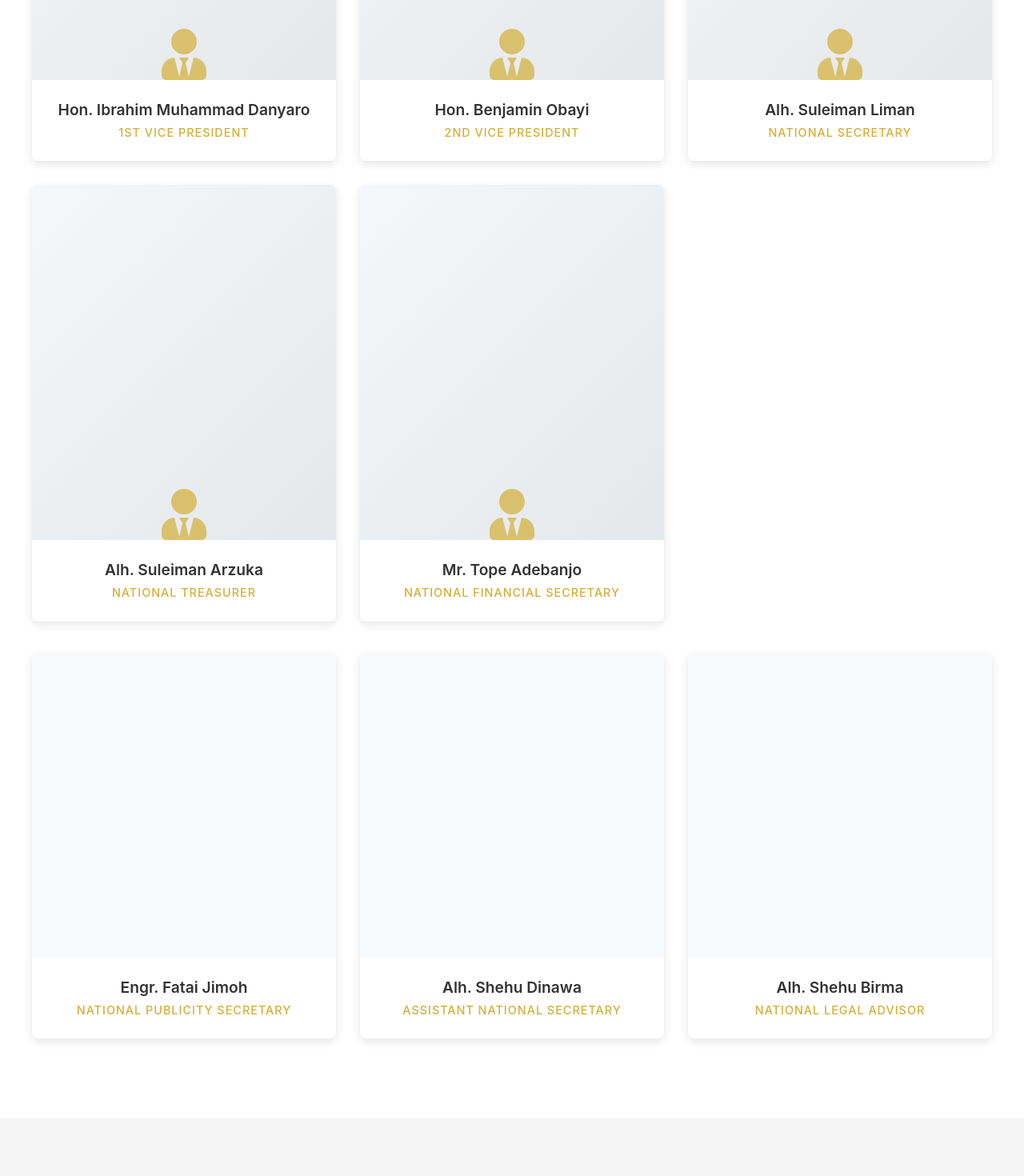
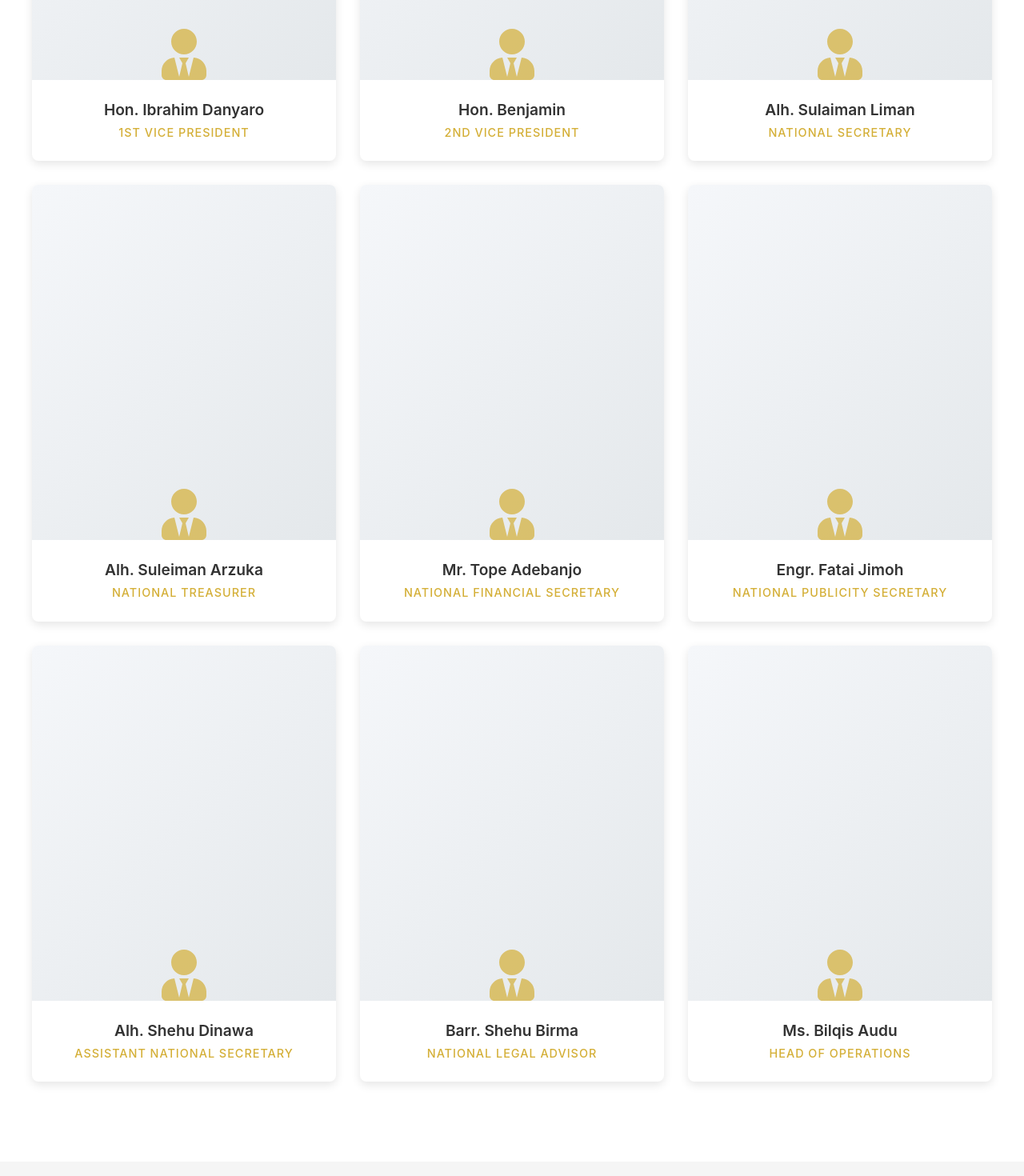
Before and after one commit to Ohiwemeh/minersassoiciation, a React (Vite) app: page /about/board-members in a window 1280 px wide. Shown: the part 1940-3410 px from the top of the page at 80% size. Built offline with nearby package versions, Linux system fonts and the light colour scheme.

Commit message:
LEADERSHIP UPDATES

```diff
--- a/src/pages/BoardMembers.tsx
+++ b/src/pages/BoardMembers.tsx
@@ -46,72 +46,69 @@ const BoardMembers = () => {
             </div>
           </div>
 
-          {/* Other Board Members */}
+          {/* Board Members List */}
           <h3 className="section-subtitle" style={{ textAlign: 'center', marginBottom: '40px' }}>Board of Directors</h3>
 
           <div className="grid-3">
-            {/* 1st Vice President */}
+            {/* Board Member 1 */}
             <div className="team-card reveal">
               <div className="team-image-container no-image">
                 <FaUserTie className="placeholder-icon" />
               </div>
               <div className="team-info">
-                <h3 className="team-name">Hon. Ibrahim Muhammad Danyaro</h3>
-                <p className="team-position">1st Vice President</p>
+                <h3 className="team-name">Hon. Ibrahim Danyaro</h3>
+                <p className="team-position">1ST VICE PRESIDENT</p>
               </div>
             </div>
 
-            {/* 2nd Vice President */}
+            {/* Board Member 3 */}
             <div className="team-card reveal">
               <div className="team-image-container no-image">
                 <FaUserTie className="placeholder-icon" />
               </div>
               <div className="team-info">
-                <h3 className="team-name">Hon. Benjamin Obayi</h3>
-                <p className="team-position">2nd Vice President</p>
+                <h3 className="team-name">Hon. Benjamin</h3>
+                <p className="team-position">2ND VICE PRESIDENT</p>
               </div>
             </div>
 
-            {/* National Secretary */}
+            {/* Board Member 4 */}
             <div className="team-card reveal">
               <div className="team-image-container no-image">
                 <FaUserTie className="placeholder-icon" />
               </div>
               <div className="team-info">
-                <h3 className="team-name">Alh. Suleiman Liman</h3>
-                <p className="team-position">National Secretary</p>
+                <h3 className="team-name">Alh. Sulaiman Liman</h3>
+                <p className="team-position">NATIONAL SECRETARY</p>
               </div>
             </div>
 
-            {/* National Treasurer */}
+            {/* Board Member 5 */}
             <div className="team-card reveal">
               <div className="team-image-container no-image">
                 <FaUserTie className="placeholder-icon" />
               </div>
               <div className="team-info">
                 <h3 className="team-name">Alh. Suleiman Arzuka</h3>
-                <p className="team-position">National Treasurer</p>
+                <p className="team-position">NATIONAL TREASURER</p>
               </div>
             </div>
 
-            {/* National Financial Secretary */}
+            {/* Board Member 6 */}
             <div className="team-card reveal">
               <div className="team-image-container no-image">
                 <FaUserTie className="placeholder-icon" />
               </div>
               <div className="team-info">
                 <h3 className="team-name">Mr. Tope Adebanjo</h3>
-                <p className="team-position">National Financial Secretary</p>
+                <p className="team-position">NATIONAL FINANCIAL SECRETARY</p>
               </div>
             </div>
-          </div>
 
-          {/* Third Row */}
-          <div className="grid-3" style={{ marginTop: '40px' }}>
-            {/* National Publicity Secretary */}
+            {/* Board Member 7 */}
             <div className="team-card reveal">
-              <div className="team-image-container">
-
+              <div className="team-image-container no-image">
+                <FaUserTie className="placeholder-icon" />
               </div>
               <div className="team-info">
                 <h3 className="team-name">Engr. Fatai Jimoh</h3>
@@ -119,10 +116,10 @@ const BoardMembers = () => {
               </div>
             </div>
 
-            {/* Assistant National Secretary */}
+            {/* Board Member 8 */}
             <div className="team-card reveal">
-              <div className="team-image-container">
-
+              <div className="team-image-container no-image">
+                <FaUserTie className="placeholder-icon" />
               </div>
               <div className="team-info">
                 <h3 className="team-name">Alh. Shehu Dinawa</h3>
@@ -130,17 +127,30 @@ const BoardMembers = () => {
               </div>
             </div>
 
-            {/* National Legal Advisor */}
+            {/* Board Member 9 */}
             <div className="team-card reveal">
-              <div className="team-image-container">
-
+              <div className="team-image-container no-image">
+                <FaUserTie className="placeholder-icon" />
               </div>
               <div className="team-info">
-                <h3 className="team-name">Alh. Shehu Birma</h3>
+                <h3 className="team-name">Barr. Shehu Birma</h3>
                 <p className="team-position">National Legal Advisor</p>
               </div>
             </div>
+
+            {/* Board Member 10 */}
+            <div className="team-card reveal">
+              <div className="team-image-container no-image">
+                <FaUserTie className="placeholder-icon" />
+              </div>
+              <div className="team-info">
+                <h3 className="team-name">Ms. Bilqis Audu</h3>
+                <p className="team-position">Head of Operations</p>
+              </div>
+            </div>
           </div>
+
+
         </div>
       </section>
 
@@ -198,6 +208,111 @@ const BoardMembers = () => {
         </div>
       </section>
 
+      {/* Board of Trustees Section */}
+      <section className="content-section">
+        <div className="section-container">
+          <h2 className="section-title reveal">BOARD OF TRUSTEES</h2>
+          <p className="section-subtitle reveal" style={{ textAlign: 'center', maxWidth: '800px', margin: '0 auto 40px' }}>
+            Our esteemed Board of Trustees provides strategic guidance and oversight to ensure the association's long-term success
+          </p>
+
+          <div className="grid-3">
+            <div className="team-card reveal">
+              <div className="team-image-container no-image">
+                <FaUserTie className="placeholder-icon" />
+              </div>
+              <div className="team-info">
+                <h3 className="team-name">Alh. Sani Shehu</h3>
+                <p className="team-position">Chairman</p>
+              </div>
+            </div>
+
+            <div className="team-card reveal">
+              <div className="team-image-container no-image">
+                <FaUserTie className="placeholder-icon" />
+              </div>
+              <div className="team-info">
+                <h3 className="team-name">Engr. Niran Ajibade</h3>
+                <p className="team-position">Member</p>
+              </div>
+            </div>
+
+            <div className="team-card reveal">
+              <div className="team-image-container no-image">
+                <FaUserTie className="placeholder-icon" />
+              </div>
+              <div className="team-info">
+                <h3 className="team-name">Hajiya Hauwa Ibrahim</h3>
+                <p className="team-position">Member</p>
+              </div>
+            </div>
+
+            <div className="team-card reveal">
+              <div className="team-image-container no-image">
+                <FaUserTie className="placeholder-icon" />
+              </div>
+              <div className="team-info">
+                <h3 className="team-name">Hon. Benjamin Obayi</h3>
+                <p className="team-position">Member</p>
+              </div>
+            </div>
+
+            <div className="team-card reveal">
+              <div className="team-image-container no-image">
+                <FaUserTie className="placeholder-icon" />
+              </div>
+              <div className="team-info">
+                <h3 className="team-name">Barr. Shehu Birma</h3>
+                <p className="team-position">Member</p>
+              </div>
+            </div>
+
+            <div className="team-card reveal">
+              <div className="team-image-container no-image">
+                <FaUserTie className="placeholder-icon" />
+              </div>
+              <div className="team-info">
+                <h3 className="team-name">Alh. Aminu Yau</h3>
+                <p className="team-position">Member</p>
+              </div>
+            </div>
+
+            <div className="team-card reveal">
+              <div className="team-image-container no-image">
+                <FaUserTie className="placeholder-icon" />
+              </div>
+              <div className="team-info">
+                <h3 className="team-name">Mr. Enebeli Kennedy</h3>
+                <p className="team-position">Member</p>
+              </div>
+            </div>
+          </div>
+        </div>
+      </section>
+
+      {/* Management Team Section */}
+      <section className="content-section gray">
+        <div className="section-container">
+          <h2 className="section-title reveal">MANAGEMENT TEAM</h2>
+          <p className="section-subtitle" style={{ textAlign: 'center', maxWidth: '800px', margin: '0 auto 40px' }}>
+            Our dedicated management team works tirelessly to implement the association's vision and serve our members
+          </p>
+
+          <div className="grid-3">
+            <div className="team-card reveal">
+              <div className="team-image-container no-image">
+                <FaUserTie className="placeholder-icon" />
+              </div>
+              <div className="team-info">
+                <h3 className="team-name">Ms. Bilqis Audu</h3>
+                <p className="team-position">Head of Operations</p>
+              </div>
+            </div>
+            {/* Add more management team members as needed */}
+          </div>
+        </div>
+      </section>
+
       {/* CTA Section */}
       <section className="content-section dark">
         <div className="section-container">
```
